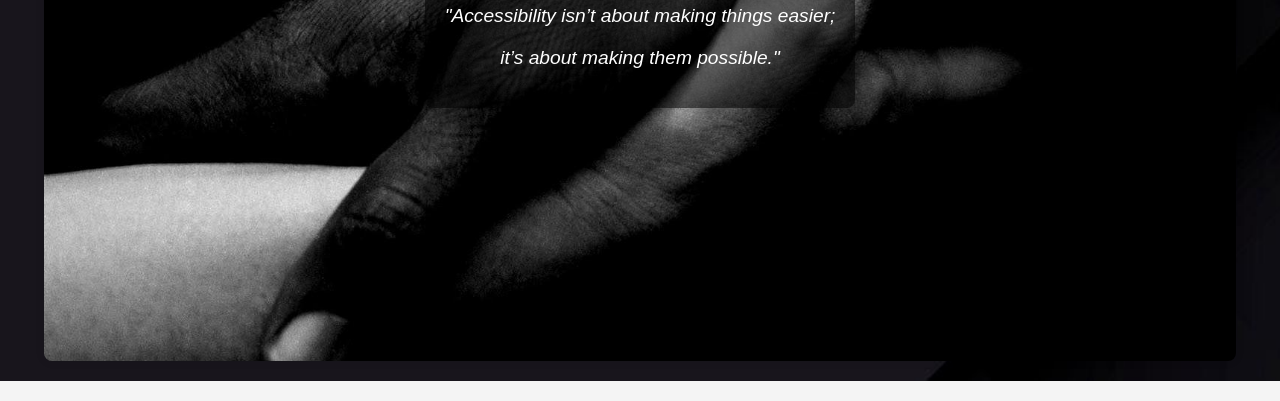
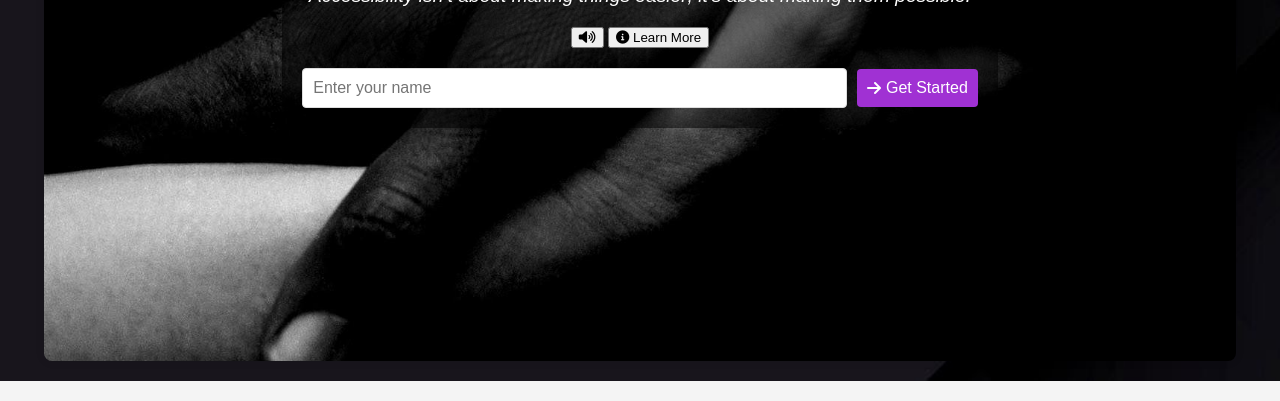
Before and after one commit to lata-11/AccessBuddy, a plain HTML site: page home.html in a window 1280 px wide. Shown: the part 419-820 px from the top of the page. Drawn offline with Linux system fonts and the light colour scheme.

Commit message:
home page done

```diff
--- a/home.css
+++ b/home.css
@@ -53,3 +53,35 @@ h3 {
     font-size: 1.2em;
     font-style: italic;
 }
+.get-started {
+    display: flex;
+    justify-content: center;
+    align-items: center;
+    margin-top: 20px;
+    gap: 10px;
+}
+
+.get-started input {
+    padding: 10px;
+    font-size: 16px;
+    border-radius: 4px;
+    border: 1px solid #ddd;
+    flex: 1;
+}
+
+.get-started button {
+    background-color:rgb(160, 49, 211);
+    color: white;
+    border: none;
+    border-radius: 4px;
+    padding: 10px;
+    font-size: 16px;
+    cursor: pointer;
+    display: flex;
+    align-items: center;
+    gap: 5px;
+}
+
+.get-started button:hover {
+    background-color: rgb(160, 49, 211);
+}
--- a/home.html
+++ b/home.html
@@ -14,9 +14,14 @@
         <div class="content">
             <h3>WELCOME</h3>
             <h3>TO</h3>
-            <h3>ACCESS BUDDY</h3>
-            <p class="quote">"Accessibility isn’t about making things easier;</p>
-            <p class="quote"> it’s about making them possible."</p>
+            <h3>ACCESS  <span style="color: rgb(160, 49, 211)">BUDDY</span></h3>
+            <p class="quote" id="quote-text">"Accessibility isn’t about making things easier; it’s about making them possible."</p>
+            <button id="play-quote" aria-label="Play quote"><i class="fas fa-volume-up"></i></button>
+            <button id="info-button" aria-label="Learn more about this website"><i class="fas fa-info-circle"></i> Learn More</button>
+            <div class="get-started">
+                <input type="text" id="name-input" placeholder="Enter your name">
+                <button id="get-started" aria-label="Get started"><i class="fas fa-arrow-right"></i> Get Started</button>
+            </div>
         </div>
     </div>
     <script src="script.js"></script>
--- a/script.js
+++ b/script.js
@@ -117,3 +117,15 @@ document.addEventListener('DOMContentLoaded', () => {
         });
     });
 });
+
+// JavaScript for Text-to-Speech
+document.getElementById('play-quote').addEventListener('click', () => {
+    const quoteText = document.getElementById('quote-text').textContent;
+    const speech = new SpeechSynthesisUtterance(quoteText);
+    speechSynthesis.speak(speech);
+});
+
+// JavaScript for Info Button
+document.getElementById('info-button').addEventListener('click', () => {
+    alert('Access Buddy is a platform designed to enhance accessibility and provide support for individuals with disabilities. Our goal is to create tools and resources that make everyday tasks easier and more inclusive.');
+});
```
